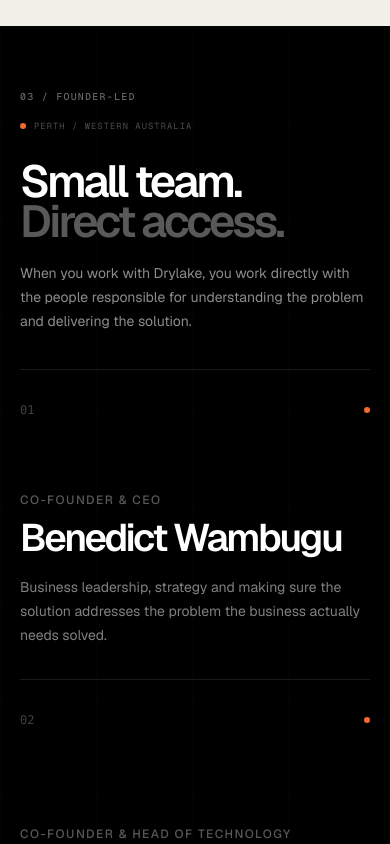
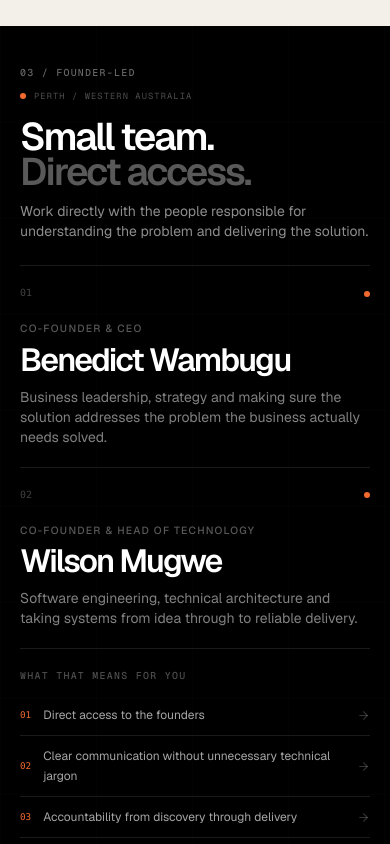
Before and after one commit to wilsonmugwe/drylake-website, a Next.js app: page / in a window 390 px wide. Shown: the part 2800-3644 px from the top of the page. Built offline with nearby package versions, Linux system fonts and the light colour scheme; no server answers.

Commit message:
Update Founders.tsx

```diff
--- a/components/sections/Founders.tsx
+++ b/components/sections/Founders.tsx
@@ -2,6 +2,7 @@
 
 import { motion } from "motion/react";
 import { ArrowRight } from "lucide-react";
+
 import Container from "@/components/ui/Container";
 
 const founders = [
@@ -31,7 +32,7 @@
   return (
     <section
       id="about"
-      className="relative overflow-hidden bg-black py-16 text-white sm:py-20 lg:py-28"
+      className="relative overflow-hidden bg-black py-10 text-white sm:py-20 lg:py-28"
     >
       <div
         aria-hidden="true"
@@ -40,13 +41,13 @@
 
       <Container className="relative z-10">
         {/* Header */}
-        <div className="grid gap-7 border-b border-white/10 pb-9 sm:pb-12 lg:grid-cols-[0.65fr_1.35fr] lg:items-end lg:gap-12">
+        <div className="grid gap-4 border-b border-white/10 pb-6 sm:gap-7 sm:pb-12 lg:grid-cols-[0.65fr_1.35fr] lg:items-end lg:gap-12">
           <div>
             <p className="section-label text-white/40">
               03 / Founder-Led
             </p>
 
-            <div className="mt-4 flex items-center gap-2">
+            <div className="mt-2.5 flex items-center gap-2 sm:mt-4">
               <span className="h-1.5 w-1.5 rounded-full bg-[#f26a2e]" />
 
               <span className="tech-label text-white/30">
@@ -56,16 +57,18 @@
           </div>
 
           <div>
-            <h2 className="max-w-4xl text-[clamp(2.8rem,6vw,6rem)] font-semibold leading-[0.9] tracking-[-0.065em]">
+            <h2 className="max-w-4xl text-[2.4rem] font-semibold leading-[0.92] tracking-[-0.055em] sm:text-[clamp(2.8rem,6vw,6rem)] sm:leading-[0.9] sm:tracking-[-0.065em]">
               Small team.
               <br />
-              <span className="text-white/35">Direct access.</span>
+
+              <span className="text-white/35">
+                Direct access.
+              </span>
             </h2>
 
-            <p className="mt-5 max-w-2xl text-sm leading-6 text-white/55 sm:text-base sm:leading-7">
-              When you work with Drylake, you work directly with the people
-              responsible for understanding the problem and delivering the
-              solution.
+            <p className="mt-3 max-w-2xl text-sm leading-5 text-white/55 sm:mt-5 sm:text-base sm:leading-7">
+              Work directly with the people responsible for understanding the
+              problem and delivering the solution.
             </p>
           </div>
         </div>
@@ -75,38 +78,52 @@
           {founders.map((founder, index) => (
             <motion.article
               key={founder.name}
-              initial={{ opacity: 0, y: 20 }}
-              whileInView={{ opacity: 1, y: 0 }}
-              viewport={{ once: true }}
+              initial={{
+                opacity: 0,
+                y: 16,
+              }}
+              whileInView={{
+                opacity: 1,
+                y: 0,
+              }}
+              viewport={{
+                once: true,
+              }}
               transition={{
-                duration: 0.5,
-                delay: index * 0.08,
+                duration: 0.45,
+                delay: index * 0.06,
               }}
               className="
-                group relative min-h-[310px] border-b border-white/10 py-8
-                md:min-h-[380px] md:border-b-0 md:px-10 md:py-10
-                md:first:border-r md:first:pl-0 md:last:pr-0
+                group relative border-b border-white/10 py-5
+                sm:py-8
+                md:min-h-[380px]
+                md:border-b-0
+                md:px-10
+                md:py-10
+                md:first:border-r
+                md:first:pl-0
+                md:last:pr-0
               "
             >
-              <div className="flex h-full flex-col justify-between gap-16">
+              <div className="sm:flex sm:h-full sm:flex-col sm:justify-between sm:gap-10 md:gap-16">
                 <div className="flex items-center justify-between">
-                  <span className="font-mono text-xs text-white/25">
+                  <span className="font-mono text-[0.62rem] text-white/25 sm:text-xs">
                     {founder.number}
                   </span>
 
                   <span className="h-1.5 w-1.5 rounded-full bg-[#f26a2e]" />
                 </div>
 
-                <div>
-                  <p className="text-xs font-medium uppercase tracking-[0.12em] text-white/35">
+                <div className="mt-5 sm:mt-8 md:mt-0">
+                  <p className="text-[0.65rem] font-medium uppercase tracking-[0.12em] text-white/35 sm:text-xs">
                     {founder.role}
                   </p>
 
-                  <h3 className="mt-3 max-w-xl text-[clamp(2.4rem,4.5vw,5rem)] font-semibold leading-[0.92] tracking-[-0.06em]">
+                  <h3 className="mt-2 text-[2rem] font-semibold leading-[0.94] tracking-[-0.055em] sm:mt-3 sm:text-[clamp(2.4rem,4.5vw,5rem)] sm:leading-[0.92] sm:tracking-[-0.06em]">
                     {founder.name}
                   </h3>
 
-                  <p className="mt-5 max-w-lg text-sm leading-6 text-white/50 sm:text-base sm:leading-7">
+                  <p className="mt-3 max-w-lg text-sm leading-5 text-white/50 sm:mt-5 sm:text-base sm:leading-7">
                     {founder.focus}
                   </p>
                 </div>
@@ -116,8 +133,8 @@
         </div>
 
         {/* Why founder-led matters */}
-        <div className="border-t border-white/10 pt-8 sm:pt-10">
-          <div className="grid gap-7 lg:grid-cols-[0.65fr_1.35fr] lg:gap-12">
+        <div className="pt-5 sm:border-t sm:border-white/10 sm:pt-10">
+          <div className="grid gap-3 sm:gap-7 lg:grid-cols-[0.65fr_1.35fr] lg:gap-12">
             <p className="section-label text-white/30">
               What that means for you
             </p>
@@ -126,19 +143,19 @@
               {principles.map((principle, index) => (
                 <div
                   key={principle}
-                  className="flex items-center gap-4 border-b border-white/10 py-4 first:pt-0"
+                  className="flex items-center gap-3 border-b border-white/10 py-2.5 sm:gap-4 sm:py-4 sm:first:pt-0"
                 >
-                  <span className="font-mono text-[0.6rem] text-[#f26a2e]">
+                  <span className="font-mono text-[0.58rem] text-[#f26a2e] sm:text-[0.6rem]">
                     0{index + 1}
                   </span>
 
-                  <p className="flex-1 text-sm text-white/65 sm:text-base">
+                  <p className="flex-1 text-xs leading-5 text-white/65 sm:text-base">
                     {principle}
                   </p>
 
                   <ArrowRight
-                    size={14}
-                    className="text-white/20"
+                    size={13}
+                    className="text-white/20 sm:h-[14px] sm:w-[14px]"
                   />
                 </div>
               ))}
```
